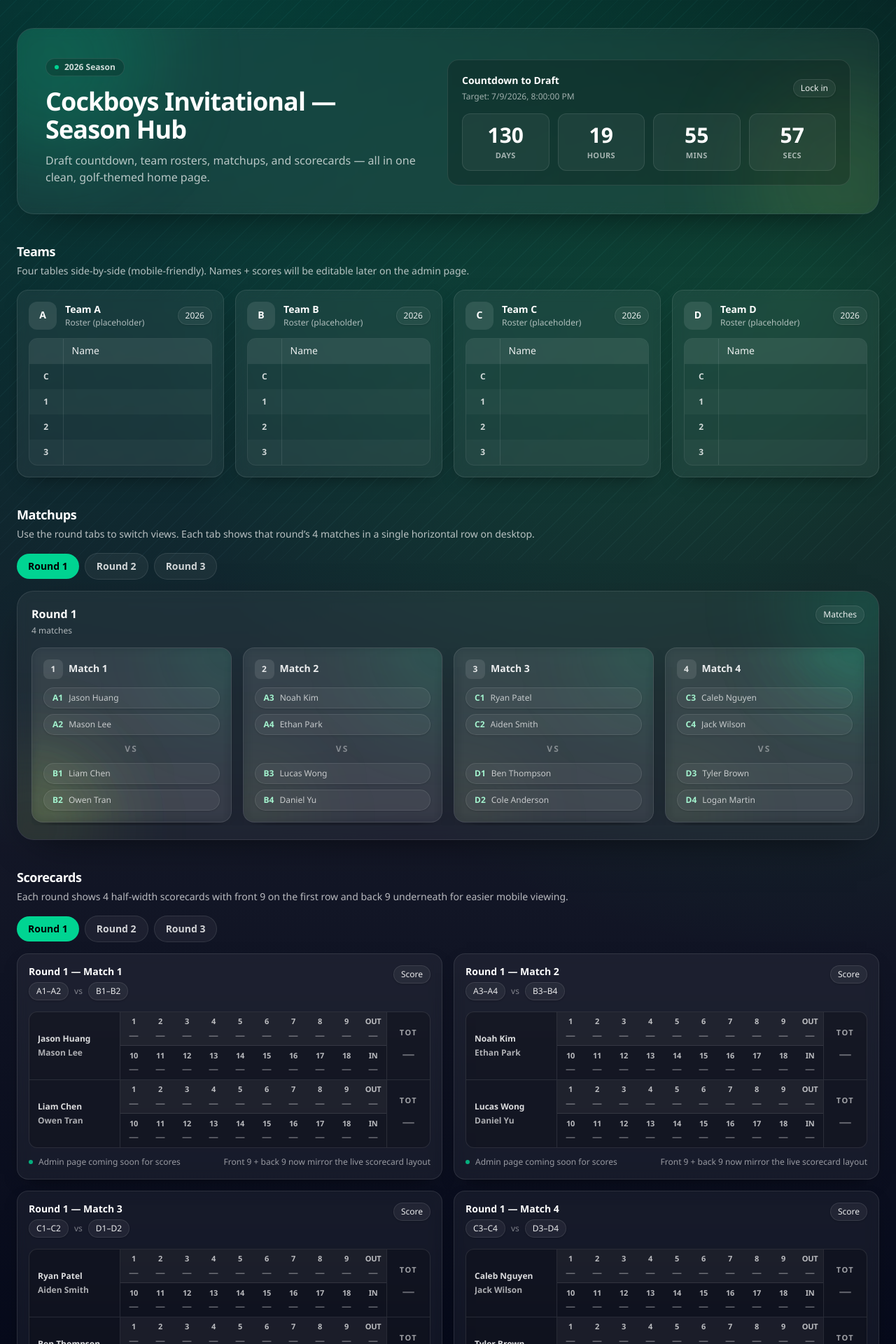
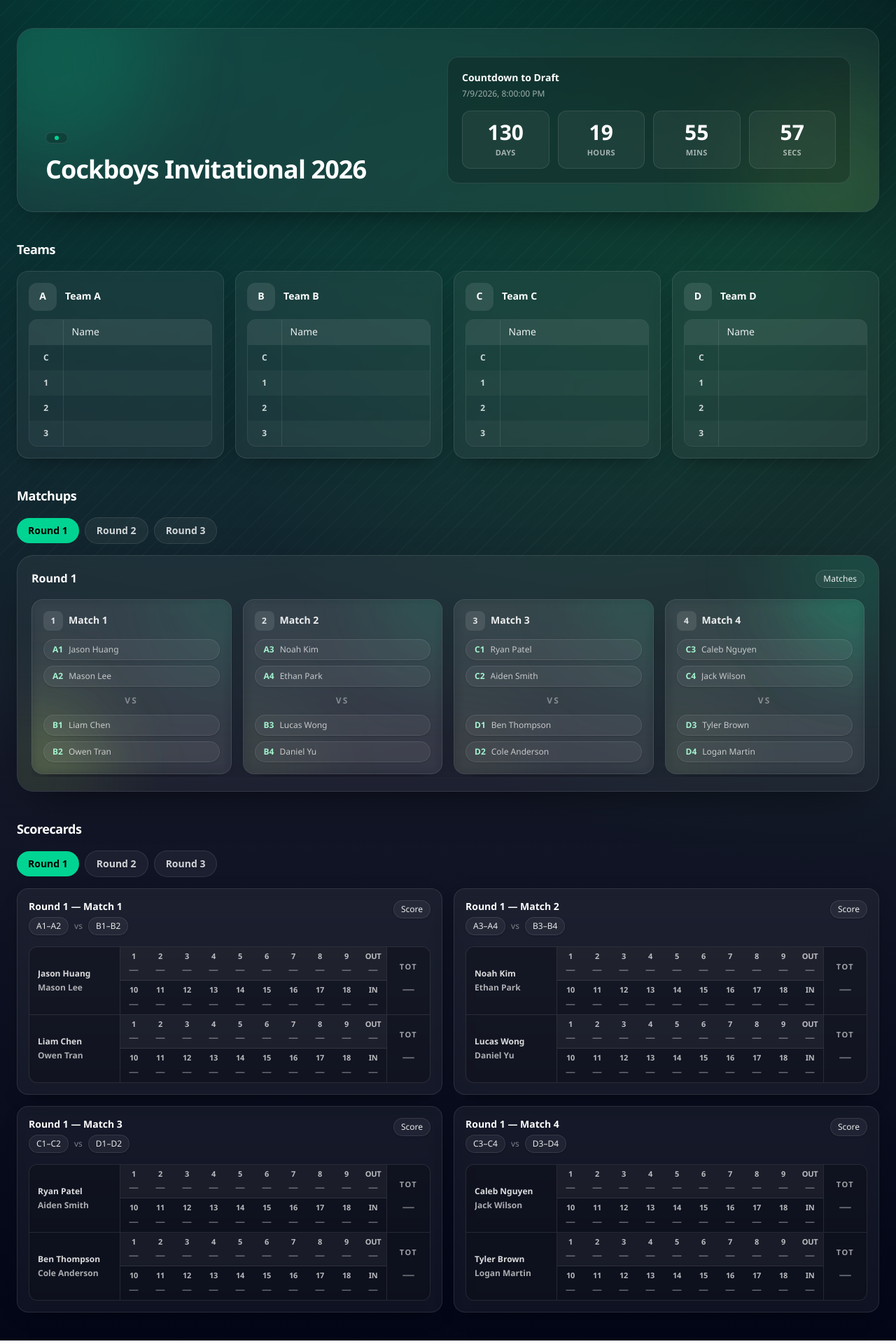
Before and after one commit to asianthejason/CBI, a Next.js app: page / in a window 1280 px wide. Shown: the top 1920 px of the page at 70% size. Built offline with nearby package versions, Linux system fonts and the light colour scheme.

Commit message:
edited match up

```diff
--- a/src/app/page.tsx
+++ b/src/app/page.tsx
@@ -121,10 +121,9 @@ function TeamTable({ team }: { team: "A" | "B" | "C" | "D" }) {
           </div>
           <div>
             <div className="text-sm font-semibold text-white">Team {team}</div>
-            <div className="text-xs text-white/65">Roster (placeholder)</div>
+
           </div>
         </div>
-        <Pill>2026</Pill>
       </div>
 
       <div className="relative px-4 pb-4 pt-3">
@@ -271,13 +270,6 @@ function Scorecard({ title, left, right }: { title: string; left: Pair; right: P
           <ScoreStrip players={rowTeams[1] as [string, string]} showTopBorder />
         </div>
 
-        <div className="mt-3 flex items-center justify-between gap-3 text-xs text-white/55">
-          <span className="inline-flex items-center gap-2">
-            <span className="h-1.5 w-1.5 rounded-full bg-emerald-400/80" />
-            Admin page coming soon for scores
-          </span>
-          <span className="hidden sm:inline">Front 9 + back 9 now mirror the live scorecard layout</span>
-        </div>
       </div>
     </div>
   );
@@ -403,15 +395,11 @@ export default function Home() {
             <div className="max-w-xl">
               <div className="inline-flex items-center gap-2 rounded-full border border-white/10 bg-black/20 px-3 py-1 text-xs font-semibold text-white/80">
                 <span className="h-1.5 w-1.5 rounded-full bg-emerald-400" />
-                2026 Season
               </div>
               <h1 className="mt-4 text-3xl font-semibold tracking-tight text-white sm:text-4xl">
-                Cockboys Invitational — Season Hub
+                Cockboys Invitational 2026
               </h1>
-              <p className="mt-3 text-sm leading-6 text-white/70 sm:text-base">
-                Draft countdown, team rosters, matchups, and scorecards — all in one clean,
-                golf-themed home page.
-              </p>
+
             </div>
 
             <div className="w-full max-w-xl rounded-2xl border border-white/10 bg-black/20 p-4 sm:p-5">
@@ -419,10 +407,9 @@ export default function Home() {
                 <div>
                   <div className="text-sm font-semibold text-white">Countdown to Draft</div>
                   <div className="mt-1 text-xs text-white/60">
-                    Target: {draftDate.toLocaleString()}
+                    {draftDate.toLocaleString()}
                   </div>
                 </div>
-                {cd.done ? <Pill>It’s draft time 🏌️</Pill> : <Pill>Lock in</Pill>}
               </div>
 
               <div className="mt-4 grid grid-cols-4 gap-2 sm:gap-3">
@@ -453,8 +440,7 @@ export default function Home() {
         <section className="flex flex-col gap-4">
           <SectionTitle
             title="Teams"
-            subtitle="Four tables side-by-side (mobile-friendly). Names + scores will be editable later on the admin page."
-          />
+            />
           <div className="grid gap-4 sm:grid-cols-2 lg:grid-cols-4">
             <TeamTable team="A" />
             <TeamTable team="B" />
@@ -467,8 +453,7 @@ export default function Home() {
         <section className="flex flex-col gap-4">
           <SectionTitle
             title="Matchups"
-            subtitle="Use the round tabs to switch views. Each tab shows that round’s 4 matches in a single horizontal row on desktop."
-          />
+            />
 
           <div className="flex flex-wrap items-center gap-2">
             {(["Round 1", "Round 2", "Round 3"] as const).map((r) => {
@@ -499,7 +484,7 @@ export default function Home() {
             <div className="relative flex items-start justify-between gap-4">
               <div>
                 <div className="text-base font-semibold text-white">{activeMatchupSchedule.roundLabel}</div>
-                <div className="mt-1 text-xs text-white/65">4 matches</div>
+
               </div>
               <Pill>Matches</Pill>
             </div>
@@ -518,8 +503,7 @@ export default function Home() {
         <section className="flex flex-col gap-4">
           <SectionTitle
             title="Scorecards"
-            subtitle="Each round shows 4 half-width scorecards with front 9 on the first row and back 9 underneath for easier mobile viewing."
-          />
+/>
 
           <div className="flex flex-wrap items-center gap-2">
             {(
@@ -557,9 +541,6 @@ export default function Home() {
           </div>
         </section>
 
-        <footer className="pb-2 pt-6 text-center text-xs text-white/50">
-          Built for the 2026 season — admin + scoring tools coming next.
-        </footer>
       </main>
     </div>
   );
```
